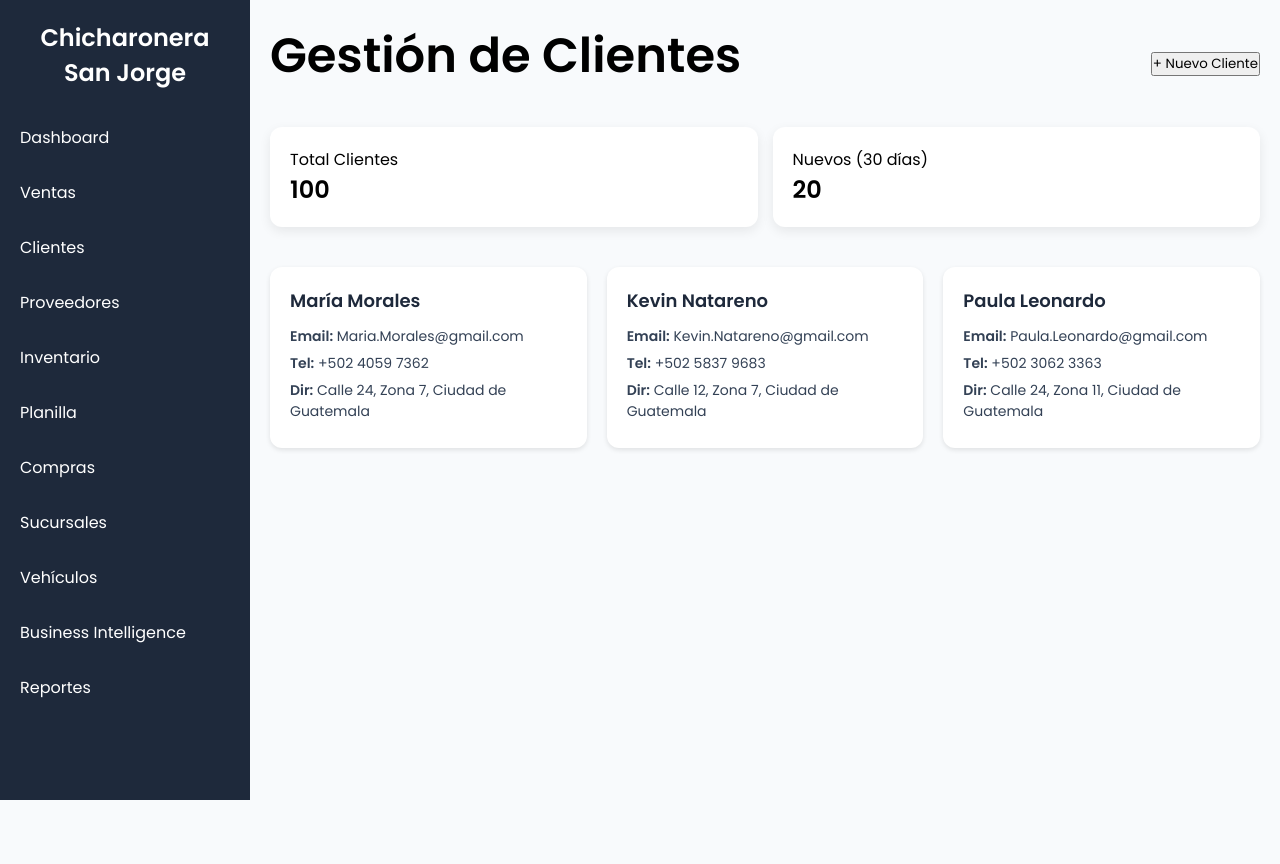
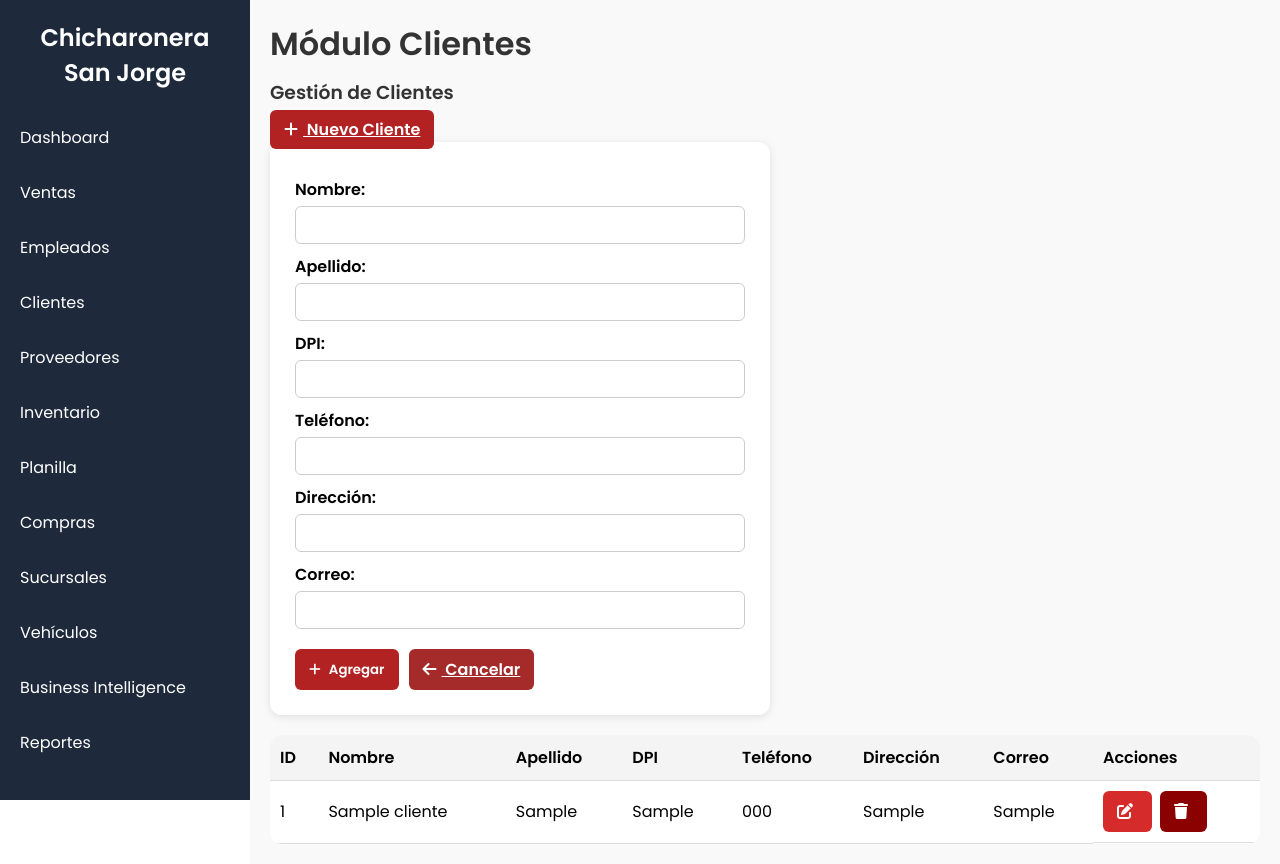
Before and after one commit to IngPau/ChicharroneraSanJorge, a PHP site: page /clientes/clientes.php?nuevo=1 in a window 1280 px wide. Before the commit the page ends 800 px from the top, so only its background shows below. Run offline with PHP 8.4, Linux system fonts and the light colour scheme; tables that the repository leaves empty or names only in its code hold one stand-in row (values such as "Sample post").

Commit message:
Agregando módulo de clientes (preliminar)

```diff
--- a/clientes/clientes.php
+++ b/clientes/clientes.php
@@ -1,61 +1,116 @@
+<?php
+require_once '../conexion.php';
+$db = conectar();
+
+// Obtener clientes
+$clientes = $db->query("SELECT * FROM Clientes ORDER BY id_cliente DESC");
+
+// Cliente a editar (si aplica)
+$clienteEditar = null;
+if (isset($_GET['editar'])) {
+  $id = $_GET['editar'];
+  $res = $db->query("SELECT * FROM Clientes WHERE id_cliente=$id");
+  $clienteEditar = $res->fetch_assoc();
+}
+?>
+
 <!DOCTYPE html>
 <html lang="es">
 <head>
   <meta charset="UTF-8">
   <meta name="viewport" content="width=device-width, initial-scale=1.0">
-  <title>Gestión de Clientes</title>
-  <link rel="stylesheet" href="/style.css">
+  <title>Módulo Clientes</title>
   <link rel="stylesheet" href="../SideBar/sidebar.css">
   <link rel="stylesheet" href="../globales.css">
+  <link rel="stylesheet" href="styleCli.css">
+  <link rel="stylesheet" href="https://cdnjs.cloudflare.com/ajax/libs/font-awesome/6.4.0/css/all.min.css" crossorigin="anonymous" referrerpolicy="no-referrer" />
 </head>
+
 <body>
   <div class="container">
-    <!-- Sidebar -->
     <?php include '../SideBar/sidebar.php'; ?>
 
-    <!-- Main -->
     <main class="main">
-      <!-- Encabezado -->
-      <div class="header">
-        <h1>Gestión de Clientes</h1>
-        <button class="btn-nuevo">+ Nuevo Cliente</button>
-      </div>
+      <h1>Módulo Clientes</h1>
+      <h3>Gestión de Clientes</h3>
 
-      <!-- Tarjetas de resumen -->
-      <div class="cards">
-        <div class="card">
-          <p>Total Clientes</p>
-          <p class="number">100</p>
+      <!-- Botón agregar -->
+      <?php if (!$clienteEditar): ?>
+        <div class="botones-header">
+          <a href="?nuevo=1" class="btn btn-agregar"><i class="fas fa-plus"></i> Nuevo Cliente</a>
         </div>
-        <div class="card">
-          <p>Nuevos (30 días)</p>
-          <p class="number">20</p>
-        </div>
-      </div>
+      <?php endif; ?>
 
-      <!-- Lista de clientes -->
-      <div class="clientes-grid">
-        <div class="cliente-card">
-          <h3>María Morales</h3>
-          <p><b>Email:</b> Maria.Morales@gmail.com</p>
-          <p><b>Tel:</b> +502 4059 7362</p>
-          <p><b>Dir:</b> Calle 24, Zona 7, Ciudad de Guatemala</p>
-        </div>
+      <!-- Formulario -->
+      <?php if (isset($_GET['nuevo']) || $clienteEditar): ?>
+        <form method="POST" action="crudClientes.php" class="formulario">
+          <input type="hidden" name="id_cliente" value="<?= $clienteEditar['id_cliente'] ?? '' ?>">
 
-        <div class="cliente-card">
-          <h3>Kevin Natareno</h3>
-          <p><b>Email:</b> Kevin.Natareno@gmail.com</p>
-          <p><b>Tel:</b> +502 5837 9683</p>
-          <p><b>Dir:</b> Calle 12, Zona 7, Ciudad de Guatemala</p>
-        </div>
+          <label>Nombre:</label>
+          <input type="text" name="nombre_cliente" value="<?= $clienteEditar['nombre_cliente'] ?? '' ?>" required>
 
-        <div class="cliente-card">
-          <h3>Paula Leonardo</h3>
-          <p><b>Email:</b> Paula.Leonardo@gmail.com</p>
-          <p><b>Tel:</b> +502 3062 3363</p>
-          <p><b>Dir:</b> Calle 24, Zona 11, Ciudad de Guatemala</p>
-        </div>
-      </div>
+          <label>Apellido:</label>
+          <input type="text" name="apellido_cliente" value="<?= $clienteEditar['apellido_cliente'] ?? '' ?>" required>
+
+          <label>DPI:</label>
+          <input type="text" name="dpi_cliente" value="<?= $clienteEditar['dpi_cliente'] ?? '' ?>" required>
+
+          <label>Teléfono:</label>
+          <input type="text" name="telefono_cliente" value="<?= $clienteEditar['telefono_cliente'] ?? '' ?>">
+
+          <label>Dirección:</label>
+          <input type="text" name="direccion_cliente" value="<?= $clienteEditar['direccion_cliente'] ?? '' ?>">
+
+          <label>Correo:</label>
+          <input type="email" name="correo_cliente" value="<?= $clienteEditar['correo_cliente'] ?? '' ?>">
+
+          <div class="botones">
+            <?php if ($clienteEditar): ?>
+              <button type="submit" name="editar" class="btn btn-editar"><i class="fas fa-save"></i> Actualizar</button>
+              <a href="clientes.php" class="btn btn-cancelar"><i class="fas fa-ban"></i> Cancelar</a>
+            <?php else: ?>
+              <button type="submit" name="agregar" class="btn btn-agregar"><i class="fas fa-plus"></i> Agregar</button>
+              <a href="clientes.php" class="btn btn-cancelar"><i class="fas fa-arrow-left"></i> Cancelar</a>
+            <?php endif; ?>
+          </div>
+        </form>
+      <?php endif; ?>
+
+      <!-- Tabla de clientes -->
+      <section class="tabla-clientes">
+        <table>
+          <thead>
+            <tr>
+              <th>ID</th>
+              <th>Nombre</th>
+              <th>Apellido</th>
+              <th>DPI</th>
+              <th>Teléfono</th>
+              <th>Dirección</th>
+              <th>Correo</th>
+              <th>Acciones</th>
+            </tr>
+          </thead>
+          <tbody>
+            <?php while ($c = $clientes->fetch_assoc()): ?>
+              <tr>
+                <td><?= $c['id_cliente'] ?></td>
+                <td><?= $c['nombre_cliente'] ?></td>
+                <td><?= $c['apellido_cliente'] ?></td>
+                <td><?= $c['dpi_cliente'] ?></td>
+                <td><?= $c['telefono_cliente'] ?></td>
+                <td><?= $c['direccion_cliente'] ?></td>
+                <td><?= $c['correo_cliente'] ?></td>
+                <td class="acciones">
+                  <a href="clientes.php?editar=<?= $c['id_cliente'] ?>" class="btn btn-editar" title="Editar"><i class="fas fa-edit"></i></a>
+                  <a href="crudClientes.php?eliminar=<?= $c['id_cliente'] ?>" class="btn btn-eliminar" title="Eliminar"><i class="fas fa-trash"></i></a>
+                </td>
+              </tr>
+            <?php endwhile; ?>
+          </tbody>
+        </table>
+      </section>
+
     </main>
   </div>
 </body>
--- /dev/null
+++ b/clientes/styleCli.css
@@ -0,0 +1,196 @@
+/* ====== ESTRUCTURA GENERAL ====== */
+.container {
+  display: flex;
+}
+
+.main {
+  flex: 1;
+  background-color: #f9f9f9;
+  padding: 20px;
+}
+
+h1,
+h3 {
+  color: #333;
+  margin-bottom: 10px;
+}
+
+/* ====== FORMULARIO GENERAL ====== */
+.formulario {
+  display: flex;
+  flex-direction: column;
+  background: #fff;
+  padding: 25px;
+  border-radius: 12px;
+  box-shadow: 0 2px 8px rgba(0, 0, 0, 0.1);
+  max-width: 500px;
+}
+
+.formulario label {
+  margin-top: 10px;
+  font-weight: bold;
+}
+
+.formulario input {
+  padding: 8px;
+  margin-top: 4px;
+  border: 1px solid #ccc;
+  border-radius: 6px;
+}
+
+/* ====== BOTONES ====== */
+.botones {
+  display: flex;
+  gap: 10px;
+  margin-top: 20px;
+}
+
+.btn {
+  padding: 8px 14px;
+  border: none;
+  border-radius: 6px;
+  cursor: pointer;
+  color: #fff;
+  font-weight: bold;
+  transition: all 0.2s ease;
+}
+
+.btn-agregar {
+  background-color: #b22222; /* rojo oscuro */
+}
+
+.btn-editar {
+  background-color: #d62b2b; /* rojo más vivo */
+}
+
+.btn-eliminar {
+  background-color: #8b0000; /* rojo fuerte */
+}
+
+.btn-cancelar {
+  background-color: #a52a2a; /* marrón rojizo */
+}
+
+.btn:hover {
+  opacity: 0.85;
+  transform: scale(1.03);
+}
+
+.btn i {
+  margin-right: 5px;
+}
+
+/* ====== TABLA DE CLIENTES ====== */
+.tabla-clientes table {
+  width: 100%;
+  border-collapse: collapse;
+  margin-top: 20px;
+  background: #fff;
+  border-radius: 12px;
+  overflow: hidden;
+}
+
+.tabla-clientes th,
+.tabla-clientes td {
+  padding: 10px;
+  text-align: left;
+  border-bottom: 1px solid #ddd;
+}
+
+.tabla-clientes th {
+  background-color: #f4f4f4;
+  font-weight: bold;
+}
+
+.acciones {
+  display: flex;
+  gap: 8px;
+}
+
+/* ====== MODAL ====== */
+.modal {
+  display: none;
+  position: fixed;
+  z-index: 1000;
+  left: 0;
+  top: 0;
+  width: 100%;
+  height: 100%;
+  overflow: auto;
+  background-color: rgba(0, 0, 0, 0.4);
+}
+
+.modal-content {
+  background-color: #fff;
+  margin: 8% auto;
+  padding: 25px;
+  border-radius: 12px;
+  width: 420px;
+  box-shadow: 0 5px 20px rgba(0, 0, 0, 0.3);
+}
+
+.modal-content h3 {
+  margin-bottom: 15px;
+  color: #333;
+  font-weight: 700;
+}
+
+.cerrar {
+  color: #aaa;
+  float: right;
+  font-size: 24px;
+  font-weight: bold;
+  cursor: pointer;
+}
+
+.cerrar:hover {
+  color: black;
+}
+
+/* ====== FORMULARIO DEL MODAL ====== */
+.modal-content form {
+  display: flex;
+  flex-direction: column;
+  gap: 12px;
+}
+
+.modal-content label {
+  font-weight: 600;
+  margin-bottom: 4px;
+  color: #333;
+}
+
+.modal-content input {
+  width: 100%;
+  padding: 10px 12px;
+  border: 1.5px solid #ccc;
+  border-radius: 8px;
+  outline: none;
+  transition: border-color 0.2s, box-shadow 0.2s;
+  font-size: 15px;
+}
+
+.modal-content input:focus {
+  border-color: #b22222;
+  box-shadow: 0 0 4px rgba(178, 34, 34, 0.3);
+}
+
+/* ====== CAMPOS NOMBRE / APELLIDO ====== */
+.nombre-apellido {
+  display: flex;
+  gap: 10px;
+}
+
+.nombre-apellido div {
+  flex: 1;
+  display: flex;
+  flex-direction: column;
+}
+
+/* ====== BOTONES DENTRO DEL MODAL ====== */
+.modal-content .botones {
+  display: flex;
+  justify-content: flex-end;
+  gap: 10px;
+  margin-top: 10px;
+}
--- a/conexion.php
+++ b/conexion.php
@@ -1,7 +1,7 @@
 <?php
 
 function conectar() {
-    $db = new mysqli("localhost","root", "1234", "CSJ_db");
+    $db = new mysqli("localhost","root", "123456", "CSJ_db");
     if (!$db)
         die("no hay conexion a la base de datos");
 
--- a/sidebar/sidebar.php
+++ b/sidebar/sidebar.php
@@ -6,6 +6,7 @@
     <ul>
         <li><a href="/index.php">Dashboard</a></li>
         <li><a href="/ventas/ventas.php">Ventas</a></li>
+        <li><a href="/empleados/empleados.php">Empleados</a></li>
         <li><a href="/clientes/clientes.php">Clientes</a></li>
         <li><a href="/proveedores/proveedores.php">Proveedores</a></li>
         <li><a href="/inventario/inventario.php">Inventario</a></li>
```
Also changed, not shown: clientes/crudClientes.php (added, +51 -0 lines), emleados/empleados.php (added).
